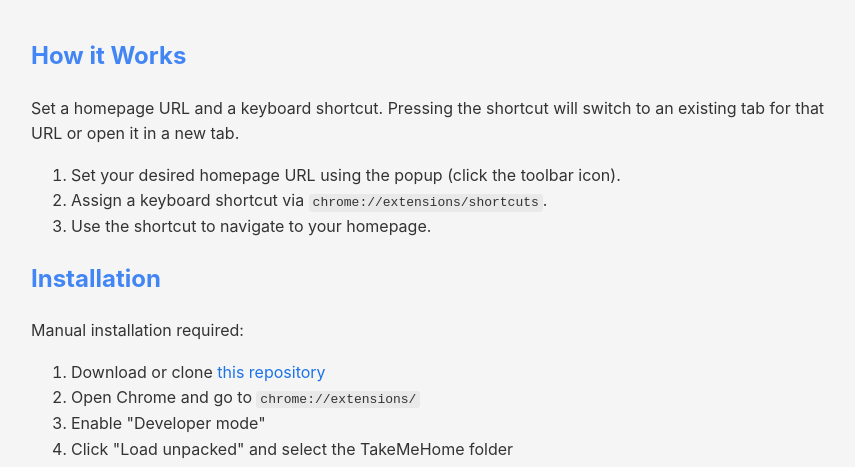
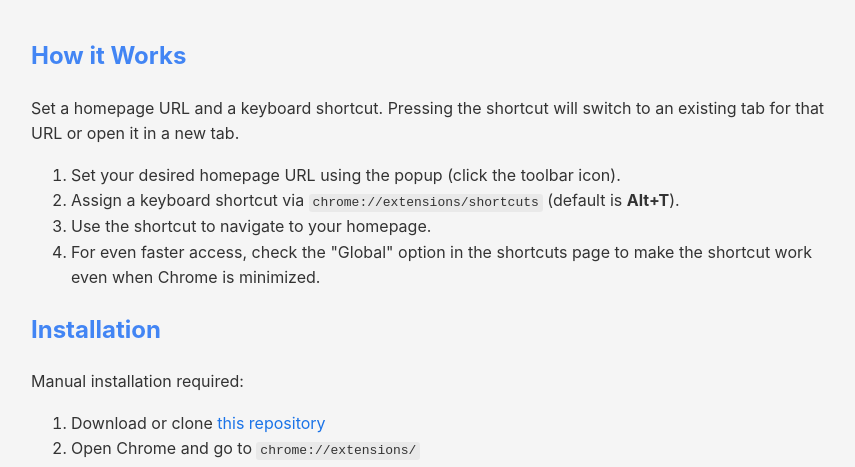
Before and after one commit to bradgharrison/TakeMeHome, a browser extension: page index.html in a window 1280 px wide. Shown: the part 298-765 px from the top of the page, without its empty margins (209-1064 px from the left). Drawn offline with Linux system fonts and the light colour scheme.

Commit message:
update to v2

```diff
--- a/index.html
+++ b/index.html
@@ -99,8 +99,9 @@
         <p>Set a homepage URL and a keyboard shortcut. Pressing the shortcut will switch to an existing tab for that URL or open it in a new tab.</p>
         <ol>
             <li>Set your desired homepage URL using the popup (click the toolbar icon).</li>
-            <li>Assign a keyboard shortcut via <code>chrome://extensions/shortcuts</code>.</li>
+            <li>Assign a keyboard shortcut via <code>chrome://extensions/shortcuts</code> (default is <strong>Alt+T</strong>).</li>
             <li>Use the shortcut to navigate to your homepage.</li>
+            <li>For even faster access, check the "Global" option in the shortcuts page to make the shortcut work even when Chrome is minimized.</li>
         </ol>
 
         <h2>Installation</h2>
```
Also changed, not shown: 1 other file.
